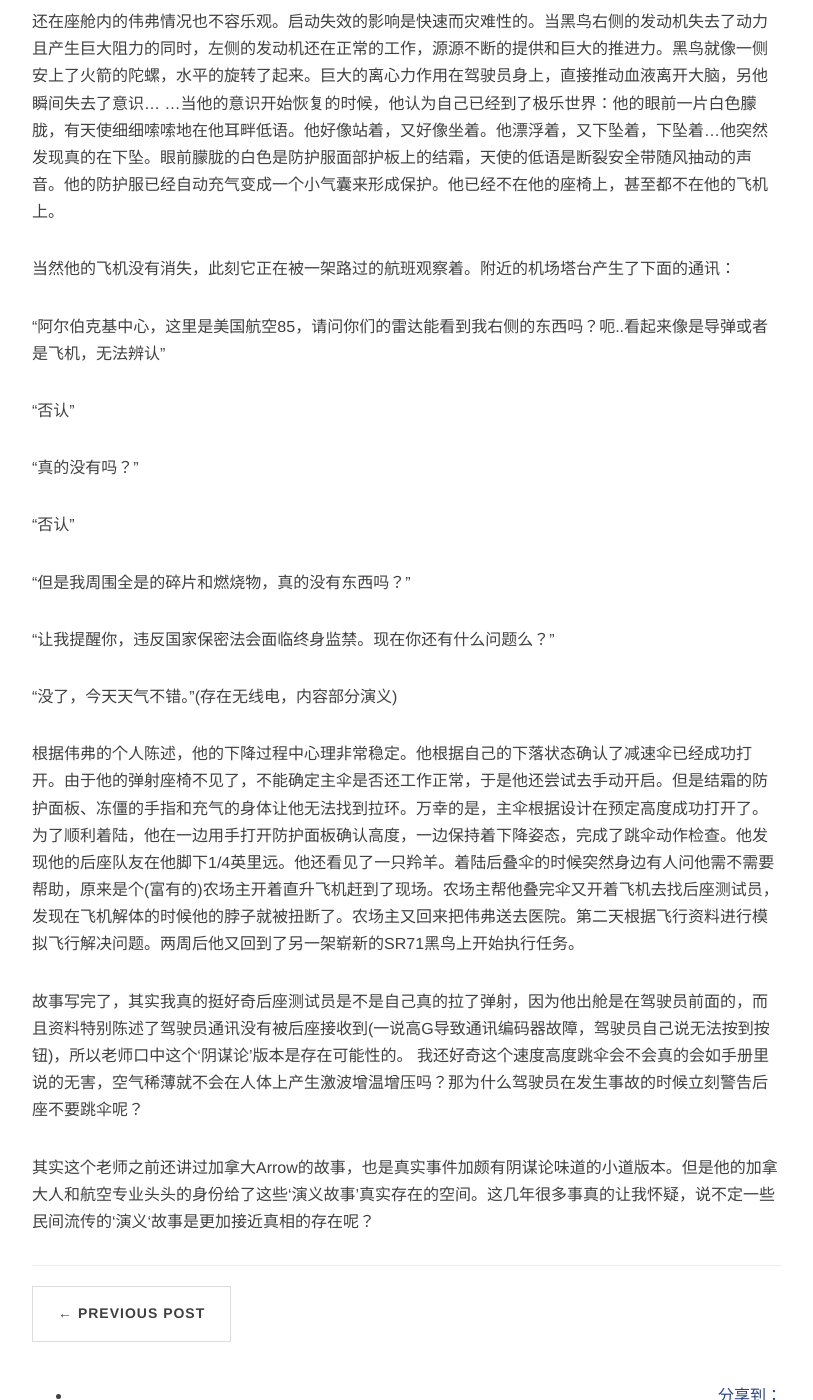
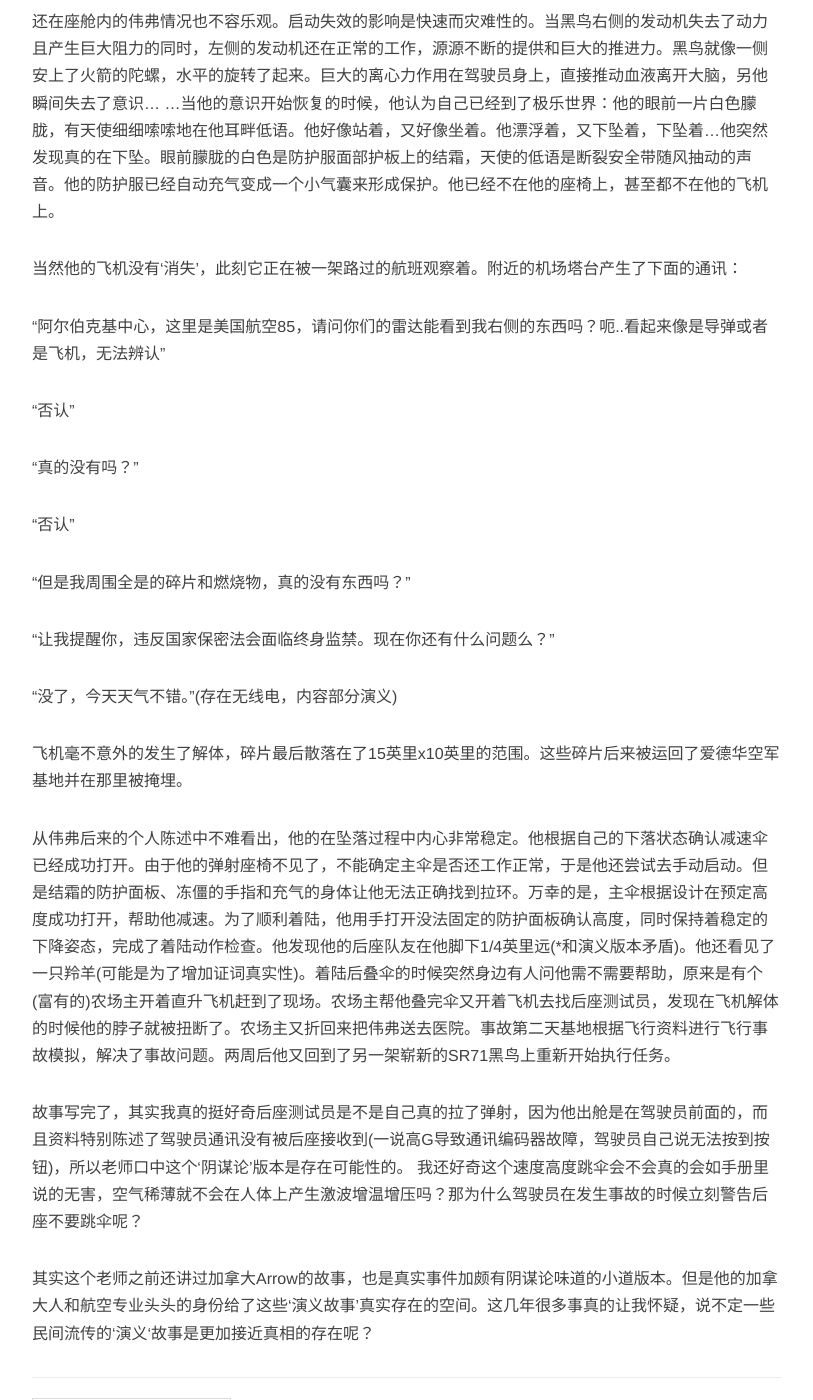
Before and after one commit to baabbabyy/Blog, a Jekyll site: the page built from _posts/2021-2-13- SR-71A 61-7952事故 .md, in a window 1280 px wide and 1400 px high, scrolled down 1140 px. Shown: the whole window, without its empty margins (233-1046 px from the left). Built offline with Jekyll 4.4.1, drawn with Linux system fonts in a browser that asks for light colours; nearby versions of some CDN libraries; comment, search, counter and statistics services are not loaded.

Commit message:
Update 2021-2-13- SR-71A 61-7952事故 .md

```diff
--- a/_posts/2021-2-13- SR-71A 61-7952事故 .md
+++ b/_posts/2021-2-13- SR-71A 61-7952事故 .md
@@ -18,7 +18,7 @@ description:
 
 还在座舱内的伟弗情况也不容乐观。启动失效的影响是快速而灾难性的。当黑鸟右侧的发动机失去了动力且产生巨大阻力的同时，左侧的发动机还在正常的工作，源源不断的提供和巨大的推进力。黑鸟就像一侧安上了火箭的陀螺，水平的旋转了起来。巨大的离心力作用在驾驶员身上，直接推动血液离开大脑，另他瞬间失去了意识... ...当他的意识开始恢复的时候，他认为自己已经到了极乐世界：他的眼前一片白色朦胧，有天使细细嗦嗦地在他耳畔低语。他好像站着，又好像坐着。他漂浮着，又下坠着，下坠着...他突然发现真的在下坠。眼前朦胧的白色是防护服面部护板上的结霜，天使的低语是断裂安全带随风抽动的声音。他的防护服已经自动充气变成一个小气囊来形成保护。他已经不在他的座椅上，甚至都不在他的飞机上。
 
-当然他的飞机没有消失，此刻它正在被一架路过的航班观察着。附近的机场塔台产生了下面的通讯：
+当然他的飞机没有‘消失’，此刻它正在被一架路过的航班观察着。附近的机场塔台产生了下面的通讯：
 
 “阿尔伯克基中心，这里是美国航空85，请问你们的雷达能看到我右侧的东西吗？呃..看起来像是导弹或者是飞机，无法辨认”
 
@@ -34,7 +34,9 @@ description:
 
 “没了，今天天气不错。”(存在无线电，内容部分演义)
 
-根据伟弗的个人陈述，他的下降过程中心理非常稳定。他根据自己的下落状态确认了减速伞已经成功打开。由于他的弹射座椅不见了，不能确定主伞是否还工作正常，于是他还尝试去手动开启。但是结霜的防护面板、冻僵的手指和充气的身体让他无法找到拉环。万幸的是，主伞根据设计在预定高度成功打开了。为了顺利着陆，他在一边用手打开防护面板确认高度，一边保持着下降姿态，完成了跳伞动作检查。他发现他的后座队友在他脚下1/4英里远。他还看见了一只羚羊。着陆后叠伞的时候突然身边有人问他需不需要帮助，原来是个(富有的)农场主开着直升飞机赶到了现场。农场主帮他叠完伞又开着飞机去找后座测试员，发现在飞机解体的时候他的脖子就被扭断了。农场主又回来把伟弗送去医院。第二天根据飞行资料进行模拟飞行解决问题。两周后他又回到了另一架崭新的SR71黑鸟上开始执行任务。
+飞机毫不意外的发生了解体，碎片最后散落在了15英里x10英里的范围。这些碎片后来被运回了爱德华空军基地并在那里被掩埋。
+
+从伟弗后来的个人陈述中不难看出，他的在坠落过程中内心非常稳定。他根据自己的下落状态确认减速伞已经成功打开。由于他的弹射座椅不见了，不能确定主伞是否还工作正常，于是他还尝试去手动启动。但是结霜的防护面板、冻僵的手指和充气的身体让他无法正确找到拉环。万幸的是，主伞根据设计在预定高度成功打开，帮助他减速。为了顺利着陆，他用手打开没法固定的防护面板确认高度，同时保持着稳定的下降姿态，完成了着陆动作检查。他发现他的后座队友在他脚下1/4英里远(*和演义版本矛盾)。他还看见了一只羚羊(可能是为了增加证词真实性)。着陆后叠伞的时候突然身边有人问他需不需要帮助，原来是有个(富有的)农场主开着直升飞机赶到了现场。农场主帮他叠完伞又开着飞机去找后座测试员，发现在飞机解体的时候他的脖子就被扭断了。农场主又折回来把伟弗送去医院。事故第二天基地根据飞行资料进行飞行事故模拟，解决了事故问题。两周后他又回到了另一架崭新的SR71黑鸟上重新开始执行任务。
 
 
 故事写完了，其实我真的挺好奇后座测试员是不是自己真的拉了弹射，因为他出舱是在驾驶员前面的，而且资料特别陈述了驾驶员通讯没有被后座接收到(一说高G导致通讯编码器故障，驾驶员自己说无法按到按钮)，所以老师口中这个‘阴谋论’版本是存在可能性的。
```
